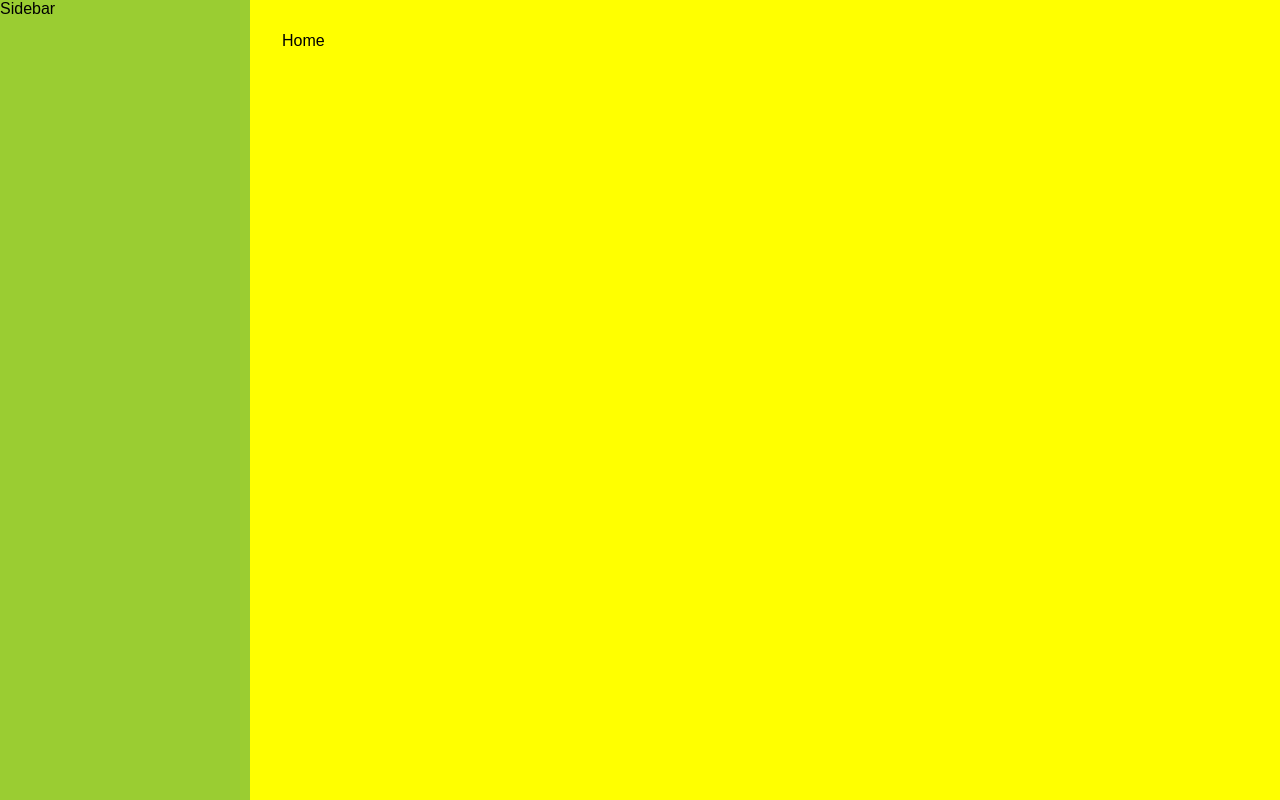
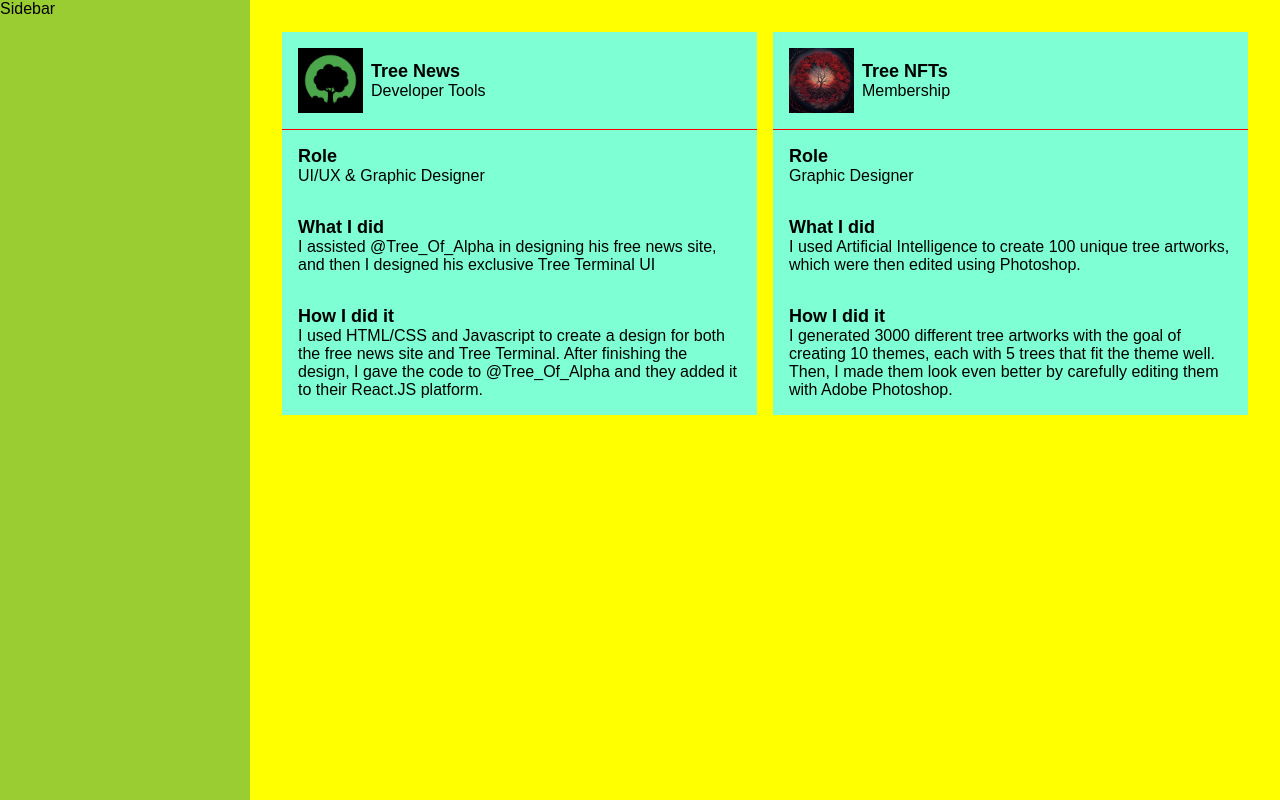
Before and after one commit to 0xABBCCC/worldlessworld.io, a React (Vite) app: page / in a window 1280 px wide. Built offline with nearby package versions, Linux system fonts and the light colour scheme.

Commit message:
Cards and Layout improvements

```diff
--- /dev/null
+++ b/src/components/Home/Card.jsx
@@ -0,0 +1,109 @@
+import styled from "styled-components";
+
+const Wrapper = styled.div `
+    display: flex;
+    flex-direction: column;
+    background-color: aquamarine;
+`
+
+const Header = styled.div  `
+    padding: 1rem;
+    display: flex;
+    flex-direction: row;
+    align-items: center;
+    gap: 0.5rem;
+
+    border-bottom: thin solid red;
+`
+
+const JobImg = styled.img `
+    width: 65px;
+    height: 65px;
+    flex: 0 0 65px;
+
+    /* border-radius: 1rem; */
+
+    background-size: fill;
+    background-repeat: no-repeat;
+    background-position: center;
+
+    -webkit-user-select: none; /* Safari */
+    -moz-user-select: none; /* Firefox */
+    -ms-user-select: none; /* IE10+/Edge */
+    user-select: none; /* Standard */
+`
+
+const JobInfoWrapper = styled.div `
+    display: flex;
+    flex-direction: column;
+`
+
+const Content = styled.div `
+    padding: 1rem;
+    display: flex;
+    flex-direction: column;
+    gap: 2rem;
+`
+
+const ContentLayout = styled.div `
+    display: flex;
+    flex-direction: column;
+`
+
+const TextHeavy = styled.h1 `
+    font-size: 18px;
+    font-weight: 600px;
+`
+
+const TextThin = styled.h2 `
+    font-size: 16px;
+    font-weight: 400;
+`
+
+const JobCard = ({ jobTitle, jobTag, jobIcon, jobRole, jobWhat, jobHow }) => {
+    return(
+        <Wrapper>
+            <Header>
+                <JobImg src={jobIcon} />
+                <JobInfoWrapper>
+                    <TextHeavy>{jobTitle}</TextHeavy>
+                    <TextThin>{jobTag}</TextThin>
+                </JobInfoWrapper>
+            </Header>
+            <Content>
+                {
+                    jobRole ? (
+                        <ContentLayout>
+                            <TextHeavy>Role</TextHeavy>
+                            <TextThin>{jobRole}</TextThin>
+                        </ContentLayout>
+                    ) : (
+                        <></>
+                    )
+                }
+                {
+                    jobWhat ? (
+                        <ContentLayout>
+                            <TextHeavy>What I did</TextHeavy>
+                            <TextThin>{jobWhat}</TextThin>
+                        </ContentLayout>
+                    ) : (
+                        <></>
+                    )
+                }
+                {
+                    jobHow ? (
+                        <ContentLayout>
+                            <TextHeavy>How I did it</TextHeavy>
+                            <TextThin>{jobHow}</TextThin>
+                        </ContentLayout>
+                    ) : (
+                        <></>
+                    )
+                }
+            </Content>
+        </Wrapper>
+    )
+}
+
+export default JobCard;
--- /dev/null
+++ b/src/components/Home/CardLayout.jsx
@@ -0,0 +1,15 @@
+import styled from "styled-components";
+
+const Wrapper = styled.div `
+    display: grid;
+    grid-template-columns: repeat(2, 1fr);
+    gap: 1rem;
+`
+
+const CardLayout = ({ children }) => {
+    return(
+        <Wrapper>{children}</Wrapper>
+    )
+}
+
+export default CardLayout;
--- a/src/components/Layout/Flex/Row.jsx
+++ b/src/components/Layout/Flex/Row.jsx
@@ -1,11 +1,13 @@
+import styled from "styled-components";
+
+const Wrapper = styled.div `
+    display: flex;
+    flex-direction: row;
+`
+
 const FlexRow = ({ children }) => {
     return(
-        <div style={{
-            display: "flex",
-            flexDirection: "row"
-        }}>
-            {children}
-        </div>
+        <Wrapper>{children}</Wrapper>
     )
 }
 
--- a/src/pages/Home.jsx
+++ b/src/pages/Home.jsx
@@ -1,7 +1,34 @@
+import JobCard from "../components/Home/Card";
+import CardLayout from "../components/Home/CardLayout";
 import ApplicationBody from "../components/Layout/ApplicationBody";
 import FlexRow from "../components/Layout/Flex/Row";
 import MainBody from "../components/Layout/Main/Body";
 import Sidebar from "../components/Navigation/Sidebar";
+
+// Images
+import treeNewsImg from "../assets/news.png";
+import treeNftsImg from "../assets/nft.png"
+
+const jobList = [
+    {
+        id: 1,
+        icon: `${treeNewsImg}`,
+        title: "Tree News",
+        tag: "Developer Tools",
+        role: "UI/UX & Graphic Designer",
+        what: "I assisted @Tree_Of_Alpha in designing his free news site, and then I designed his exclusive Tree Terminal UI",
+        how: "I used HTML/CSS and Javascript to create a design for both the free news site and Tree Terminal. After finishing the design, I gave the code to @Tree_Of_Alpha and they added it to their React.JS platform."
+    },
+    {
+        id: 2,
+        icon: `${treeNftsImg}`,
+        title: "Tree NFTs",
+        tag: "Membership",
+        role: "Graphic Designer",
+        what: "I used Artificial Intelligence to create 100 unique tree artworks, which were then edited using Photoshop.",
+        how: "I generated 3000 different tree artworks with the goal of creating 10 themes, each with 5 trees that fit the theme well. Then, I made them look even better by carefully editing them with Adobe Photoshop."
+    }
+]
 
 const HomePage = () => {
     return(
@@ -9,7 +36,21 @@ const HomePage = () => {
             <FlexRow>
                 <Sidebar/>
                 <MainBody>
-                    Home
+                    <CardLayout>
+                        {
+                            jobList.map((job) => (
+                                <JobCard
+                                    key={job.id}
+                                    jobIcon={job.icon}
+                                    jobTitle={job.title}
+                                    jobTag={job.tag}
+                                    jobRole={job.role}
+                                    jobWhat={job.what}
+                                    jobHow={job.how}
+                                />
+                            ))
+                        }
+                    </CardLayout>
                 </MainBody>
             </FlexRow>
         </ApplicationBody>
```
Also changed, not shown: src/components/Layout/Flex/Column.jsx (+8 -6 lines), src/assets/news.png (added), src/assets/nft.png (added).
